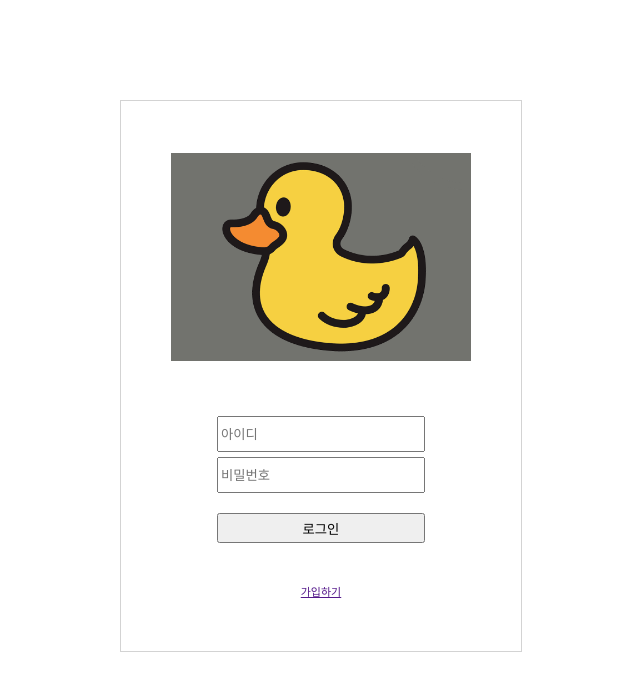
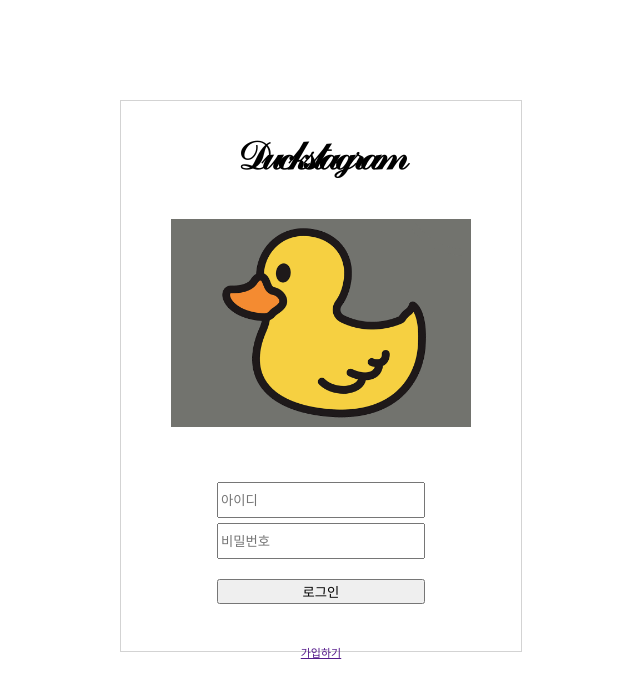
Before and after one commit to CureLatte/insta_clone_oridoong, a Flask app: template templates/login.html in a window 1280 px wide. Shown: the top 692 px of the page, without its empty margins (320-960 px from the left). Run offline with Flask 2, Linux system fonts and the light colour scheme; the template is opened without the code that fills it, so the values that code supplies are empty.

Commit message:
추가 - 로그인페이지 로고 추가

```diff
--- a/templates/login.html
+++ b/templates/login.html
@@ -4,6 +4,7 @@
     <meta charset="UTF-8">
     <title>Duckstagram</title>
     <link rel="stylesheet" href="../static/css/log_style.css">
+    <link rel="stylesheet" href="../static/css/common.css">
 
     <script>
         function sign_in() {
@@ -27,10 +28,9 @@
 </head>
 <body>
 <div id="main">
-    <div id="header">
-    </div>
     <div id="container">
         <div id="log-container">
+            <p id="title">𝓓𝓾𝓬𝓴𝓼𝓽𝓪𝓰𝓻𝓪𝓶</p>
             <img id="log-img" src="../static/images/log_duck.png"/>
             <div id="log-box">
                 <input type="text" id="user-id" placeholder="아이디"/>
```
